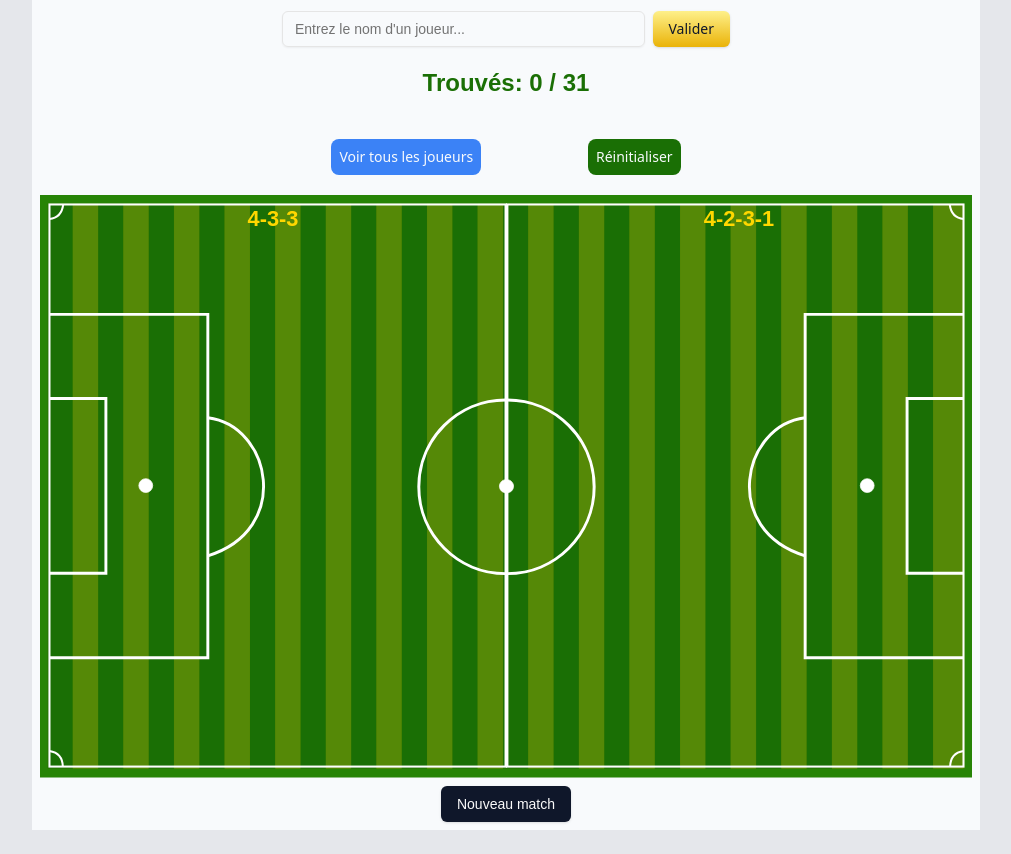
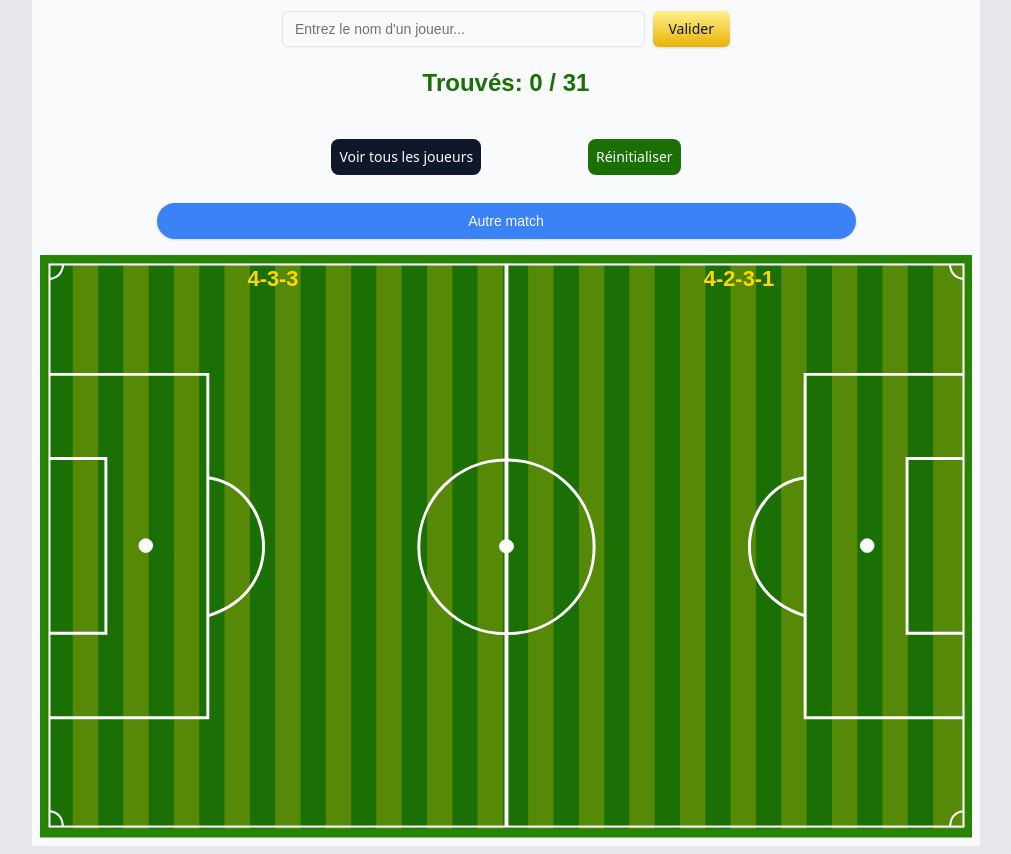
Before and after one commit to babbbass/Classik-Games, a Next.js app: page /match/1 in a window 1280 px wide. Shown: the part 320-1174 px from the top of the page, without its empty margins (134-1145 px from the left). Built offline with nearby package versions, Linux system fonts and the light colour scheme.

Commit message:
change nav button

```diff
--- a/app/match/[id]/page.tsx
+++ b/app/match/[id]/page.tsx
@@ -2,7 +2,6 @@
 import { GuessPlayer } from "@/components/GuessPlayer"
 import { MATCHES } from "@/utils/matches"
 import { Card } from "@/components/ui/card"
-import NavButton from "@/components/NavButton"
 export default async function MatchPage({
   params,
 }: {
@@ -38,11 +37,11 @@ export default async function MatchPage({
           {match.description}
         </p>
       </header>
+
       <GuessPlayer
         players={match.players}
         teams={{ home: match.homeTeam, away: match.awayTeam }}
       />
-      <NavButton text='Nouveau match' href='/' />
     </div>
   )
 }
--- a/app/page.tsx
+++ b/app/page.tsx
@@ -9,7 +9,7 @@ export default function Home() {
         {MATCHES.map((match) => (
           <li key={match.id} className='mb-2'>
             <Link href={`/match/${match.id}`}>
-              <Card className='text-slate-50 font-bold  hover:text-slate-100 transition-all duration-200 py-4 ease-in-out hover:scale-105 bg-gradient-to-b from-green-700 to-green-900 flex items-center md:w-1/2 mx-auto rounded-xl shadow-2xl'>
+              <Card className='text-slate-700 font-bold  hover:text-slate-800 transition-all duration-200 py-4 ease-in-out hover:scale-105 bg-gradient-to-b from-yellow-200 to-yellow-500 flex items-center md:w-1/2 mx-auto rounded-xl shadow-2xl'>
                 <CardContent className='flex flex-col items-center justify-center w-full text-base p-0'>
                   <span>
                     {match.homeTeam.name} vs {match.awayTeam.name}
--- a/components/GuessPlayer.tsx
+++ b/components/GuessPlayer.tsx
@@ -4,7 +4,7 @@ import { toast } from "@/hooks/use-toast"
 import { ScoreDisplay } from "@/components/ScoreDisplay"
 import { PlayerInput } from "@/components/PlayerInput"
 import { SoccerField } from "@/components/SoccerField"
-
+import { NavButton } from "@/components/NavButton"
 type Player = {
   name: string
   position: string
@@ -78,7 +78,7 @@ export function GuessPlayer({ players, teams }: GuessPlayerProps) {
       <ScoreDisplay score={score} total={playersConcat.length} />
       <div className='flex gap-2 w-full max-w-md mx-auto justify-around mb-5 mt-10'>
         <button
-          className='bg-blue-500 text-slate-50 hover:scale-110 font-sans p-2 rounded-lg text-sm transition-all duration-200 ease-in-out'
+          className='bg-slate-900 text-slate-50 hover:scale-110 font-sans p-2 rounded-lg text-sm transition-all duration-200 ease-in-out'
           onClick={() => {
             const homePlayers = players.home.map((player) => ({
               ...player,
@@ -99,6 +99,7 @@ export function GuessPlayer({ players, teams }: GuessPlayerProps) {
           Réinitialiser
         </button>
       </div>
+      <NavButton text='Autre match' href='/' />
       <SoccerField guessedPlayers={guessedPlayers} teams={teams} />
     </div>
   )
--- a/components/NavButton.tsx
+++ b/components/NavButton.tsx
@@ -2,20 +2,14 @@ import React from "react"
 import { Button } from "./ui/button"
 import Link from "next/link"
 
-export default function NavButton({
-  text,
-  href,
-}: {
-  text: string
-  href: string
-}) {
+export function NavButton({ text, href }: { text: string; href: string }) {
   return (
-    <div className='w-full flex justify-center'>
-      <Link href={href}>
-        <Button className='bg-slate-900 mt-2 mx-auto hover:scale-110 hover:bg-grass'>
+    <Link href={href}>
+      <div className='w-3/4 flex justify-center mx-auto'>
+        <Button className='w-full  bg-blue-500 rounded-full mt-2 hover:scale-110 hover:bg-grass'>
           {text}
         </Button>
-      </Link>
-    </div>
+      </div>
+    </Link>
   )
 }
```
